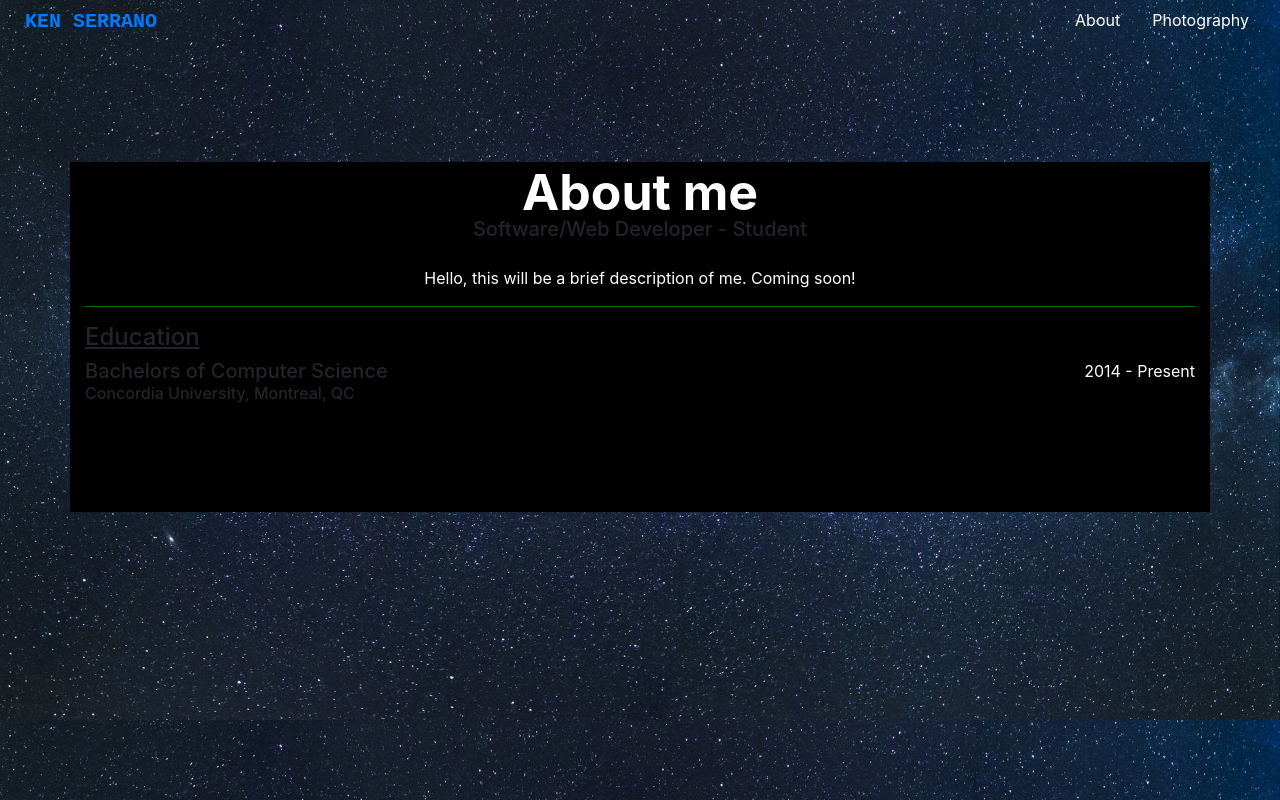
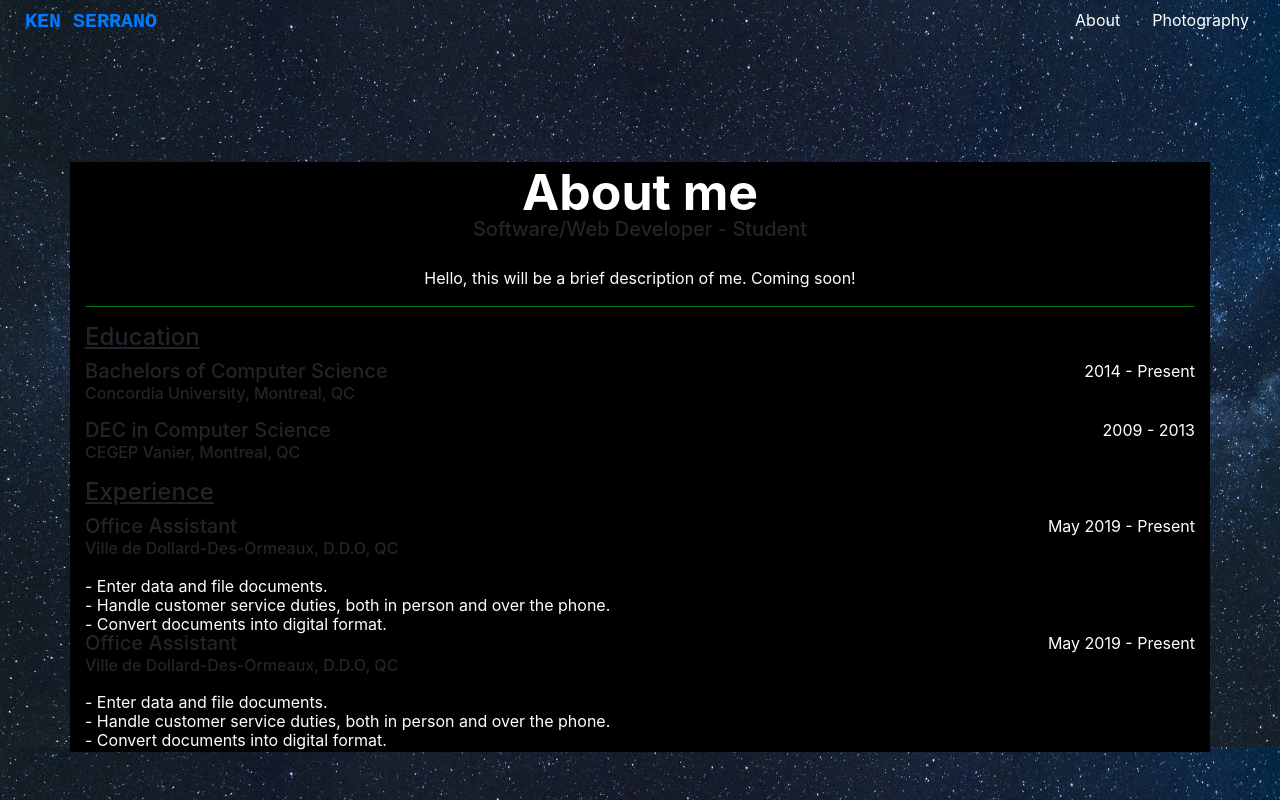
Before and after one commit to G3nK3n/React-Projects, a React (Create React App) app in the folder personal_website/: page / in a window 1280 px wide. Built offline with nearby package versions, Linux system fonts and the light colour scheme.

Commit message:
Added Education and Experience in About Page

```diff
--- a/personal_website/src/AllComponents/About.js
+++ b/personal_website/src/AllComponents/About.js
@@ -38,6 +38,46 @@ const aboutComponent = (props) => {
                 </Row>
                 <h6 className="CompanyAddress">Concordia University, Montreal, QC</h6>
 
+                <Row>
+                    <Col>
+                        <h5>DEC in Computer Science</h5>
+                    </Col>
+                    <Col>
+                        <p className="DateStartEnd">2009 - 2013</p>
+                    </Col>
+                </Row>
+                <h6 className="CompanyAddress">CEGEP Vanier, Montreal, QC</h6>
+
+                <h4 className="Sub-Title">Experience</h4>
+                <Row>
+                    <Col>
+                        <h5>Office Assistant</h5>
+                    </Col>
+                    <Col>
+                        <p className="DateStartEnd">May 2019 - Present</p>
+                    </Col>
+                </Row>
+                <h6 className="CompanyAddress">Ville de Dollard-Des-Ormeaux, D.D.O, QC</h6>
+                <div className="ExperienceDesc">
+                    <p>- Enter data and file documents.</p>
+                    <p>- Handle customer service duties, both in person and over the phone.</p>
+                    <p>- Convert documents into digital format.</p>
+                </div>
+
+                <Row>
+                    <Col>
+                        <h5>Office Assistant</h5>
+                    </Col>
+                    <Col>
+                        <p className="DateStartEnd">May 2019 - Present</p>
+                    </Col>
+                </Row>
+                <h6 className="CompanyAddress">Ville de Dollard-Des-Ormeaux, D.D.O, QC</h6>
+                <div className="ExperienceDesc">
+                    <p>- Enter data and file documents.</p>
+                    <p>- Handle customer service duties, both in person and over the phone.</p>
+                    <p>- Convert documents into digital format.</p>
+                </div>
 
             {/*
                 <Row>
--- a/personal_website/src/App.css
+++ b/personal_website/src/App.css
@@ -73,7 +73,7 @@ body{
 
 .AboutDiv {
   background-color: black;
-  height: 350px;
+  height: auto;
   margin-top: 120px;
 }
 
@@ -114,6 +114,11 @@ body{
 
 .CompanyAddress {
   margin-top:-15px;
+  margin-bottom:15px;
+}
+
+.ExperienceDesc p{
+  margin-bottom: -5px;
 }
 
 .AboutDiv p {
```
Also changed, not shown: 1 other file (tests, documents, lock files or other folders).
